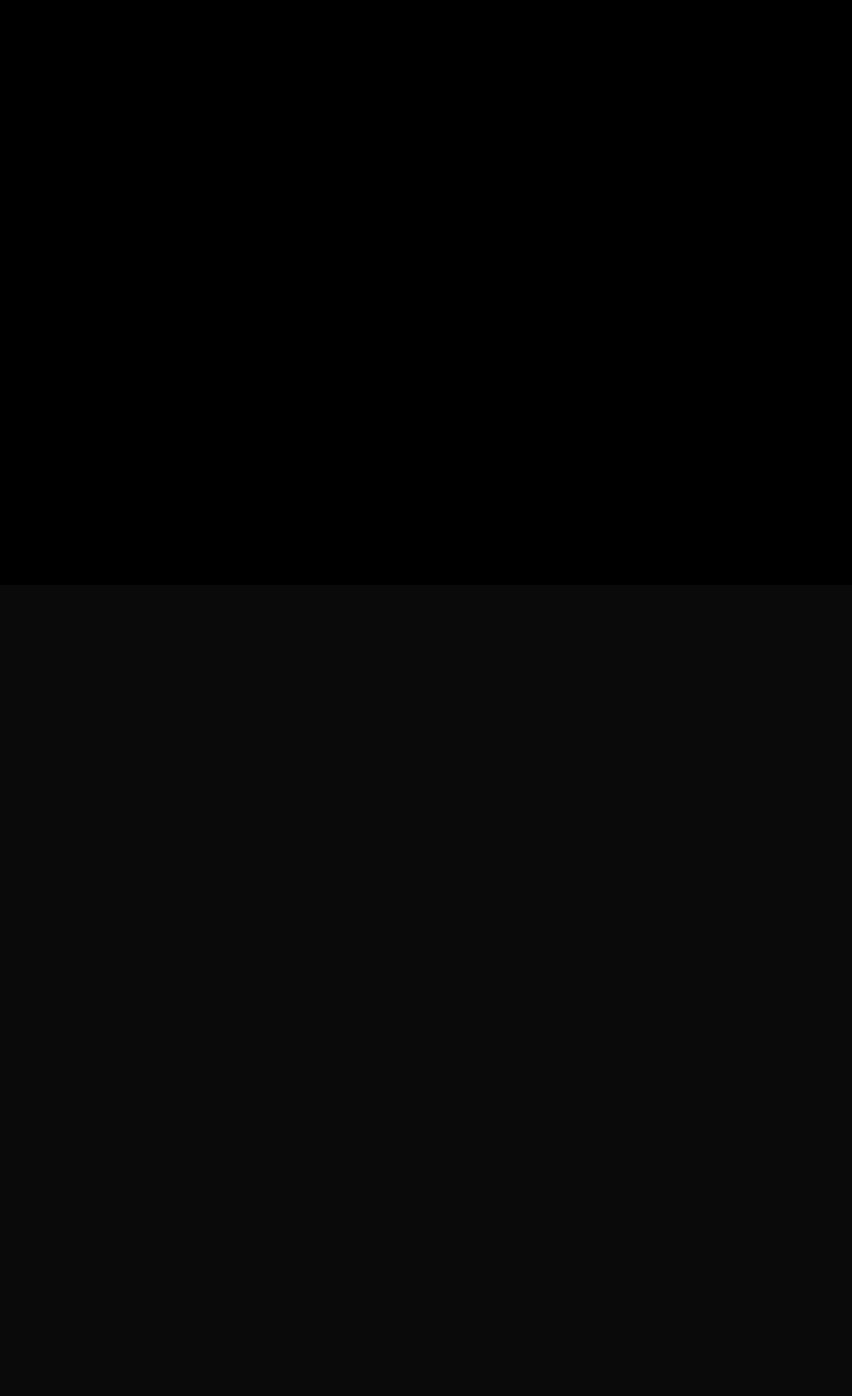
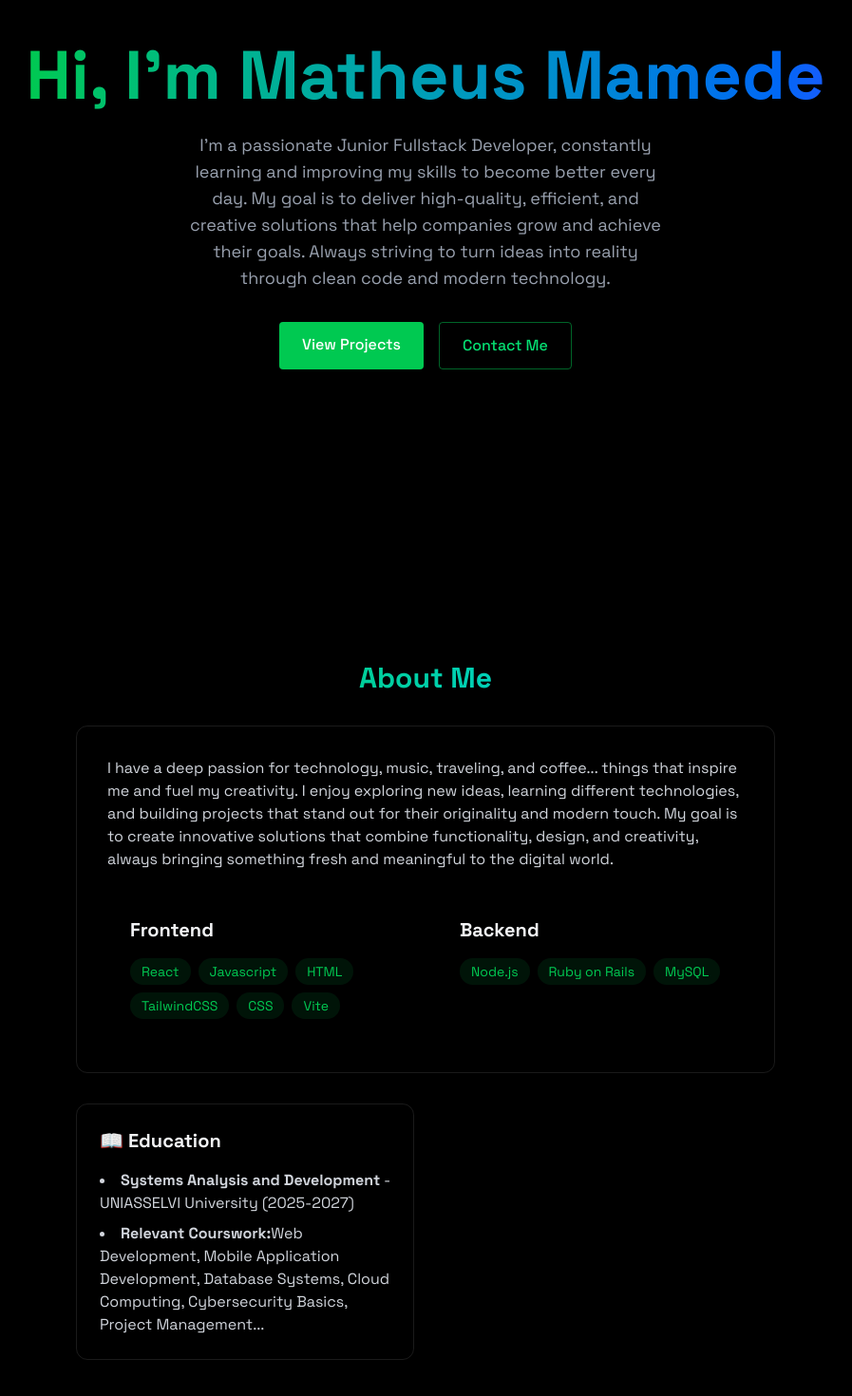
Before and after one commit to SevenMatt/Portifolio, a React (Vite) app: page / in a window 1280 px wide. Shown: the part 184-1654 px from the top of the page at 95% size, without its empty margins (192-1089 px from the left). Before the commit the page ends 800 px from the top, so only its background shows below. Built offline with nearby package versions, Linux system fonts and the light colour scheme.

Commit message:
Atualização 2

```diff
--- a/src/App.jsx
+++ b/src/App.jsx
@@ -3,6 +3,8 @@ import './App.css'
 import { LoadingScreen } from './components/LoadingScreen';
 import { Navbar } from './components/Navbar';
 import { MobileMenu } from './components/MobileMenu';
+import { Home } from './components/sections/Home';
+import { About } from './components/sections/About';
 import "./index.css";
 
 function App() {
@@ -17,6 +19,8 @@ function App() {
       >
           <Navbar menuOpen={menuOpen} setMenuOpen={setMenuOpen} />
           <MobileMenu menuOpen={menuOpen} setMenuOpen={setMenuOpen} />
+          <Home />
+          <About />
       </div>
     </>
   );
--- a/src/components/MobileMenu.jsx
+++ b/src/components/MobileMenu.jsx
@@ -24,25 +24,45 @@ export const MobileMenu = ({ menuOpen, setMenuOpen }) => {
 
             <a
                         href="#home"
-                        className="text-gray-300 hover:text-white transition-colors"
+                        onClick={() => setMenuOpen(false)}
+                        className={`text-2xl font-semibold text-white my-4 transform transition-transform duration-300
+                                    ${menuOpen ? "opacivy-100 translate-y-0"
+                                               : "opacivy-0 translate-y-5"
+                                    }
+                              `}
                         >
                          Home
                         </a>
                         <a
                         href="#about"
-                        className="text-gray-300 hover:text-white transition-colors"
+                        onClick={() => setMenuOpen(false)}
+                         className={`text-2xl font-semibold text-white my-4 transform transition-transform duration-300
+                                    ${menuOpen ? "opacivy-100 translate-y-0"
+                                               : "opacivy-0 translate-y-5"
+                                    }
+                              `}
                         >
                          About
                         </a>
                         <a
                         href="#projects"
-                        className="text-gray-300 hover:text-white transition-colors"
+                        onClick={() => setMenuOpen(false)}
+                        className={`text-2xl font-semibold text-white my-4 transform transition-transform duration-300
+                                    ${menuOpen ? "opacivy-100 translate-y-0"
+                                               : "opacivy-0 translate-y-5"
+                                    }
+                              `}
                         >
                          Projects
                         </a>
                         <a
                         href="#contact"
-                        className="text-gray-300 hover:text-white transition-colors"
+                        onClick={() => setMenuOpen(false)}
+                         className={`text-2xl font-semibold text-white my-4 transform transition-transform duration-300
+                                    ${menuOpen ? "opacivy-100 translate-y-0"
+                                               : "opacivy-0 translate-y-5"
+                                    }
+                              `}
                         >
                          Contact
                         </a>
--- a/src/components/sections/About.jsx
+++ b/src/components/sections/About.jsx
@@ -0,0 +1,89 @@
+export const About = () => {
+
+    const frontendSkills = [
+        "React",
+        "Javascript",
+        "HTML",
+        "TailwindCSS",
+        "CSS",
+        "Vite"
+    ];
+
+    const backendSkills = [
+        "Node.js",
+        "Ruby on Rails",
+        "MySQL"
+    ];
+
+    return (
+    <section
+        id="about"
+        className="min-h-screen flex items-center justify-center py-20"
+    >
+
+        <div className="max-w-3xl mx-auto px-4">
+            <h2 className="text-3xl font-bold mb-8 bg-gradient-to-r from-green-500 to-cyan-400 bg-clip-text text-transparent text-center ">
+                {" "}
+                 About Me
+            </h2>
+
+            <div className="rounded-xl p-8 border-white/10 border hover:-translate-y-1 transition-all">
+                <p className="text-gray-300 mb-6">
+                    I have a deep passion for technology, music, traveling, and coffee...
+                    things that inspire me and fuel my creativity. I enjoy exploring new ideas, learning different technologies, and building projects that stand out for their originality and modern touch.
+                    My goal is to create innovative solutions that combine functionality, design, and creativity, always bringing something fresh and meaningful to the digital world.
+                </p>
+
+                <div className="grid grid-cols-1 md:grid-cols-2 gap-6">
+                    <div className="rounded-xl p-6 hover:-translate-y-1 transition-all">
+                        <h3 className="text-xl font-bold mb-4">Frontend</h3>
+                        <div className="flex flex-wrap gap-2">
+                            {frontendSkills.map((tech, key) => (
+                                <span
+                                key={key}
+                                className="bg-green-500/10 text-green-500 py-1 px-3 rounded-full text-sm hover:bg-green-500/20
+                                                 hover:shadow-0[0_2px_8px_rgba(59,130,2246,0.2)]
+                                "
+                                >
+                                    {tech}
+                                </span>
+                            ))}
+                        </div>
+                    </div>
+
+                     <div className="rounded-xl p-6 hover:-translate-y-1 transition-all">
+                        <h3 className="text-xl font-bold mb-4">Backend</h3>
+                        <div className="flex flex-wrap gap-2">
+                            {backendSkills.map((tech, key) => (
+                                <span
+                                key={key}
+                                className="bg-green-500/10 text-green-500 py-1 px-3 rounded-full text-sm hover:bg-green-500/20
+                                                 hover:shadow-0[0_2px_8px_rgba(59,130,2246,0.2)]
+                                "
+                                >
+                                    {tech}
+                                </span>
+                            ))}
+                        </div>
+                    </div>
+                </div>
+            </div>
+
+            <div className="grid grid-cols-1 md:grid-cols-2 gap-6 mt-8">
+                <div className="p-6 rounded-xl border-white/10 border hover:-translate-y-1 transition-all">
+                    <h3 className="text-xl font-bold mb-4"> 📖 Education </h3>
+                    <ul className="list-disc list-inside text-gray-300 space-y-2">
+                        <li>
+                            <strong>Systems Analysis and Development</strong> - UNIASSELVI University (2025-2027)
+                        </li>
+                        <li>
+                            <strong>Relevant Courswork:</strong>Web Development, Mobile Application Development, Database Systems, Cloud Computing, Cybersecurity Basics, Project Management...
+                        </li>
+                    </ul>
+                </div>
+
+            </div>
+        </div>
+    </section>
+  );
+};
--- a/src/components/sections/Home.jsx
+++ b/src/components/sections/Home.jsx
@@ -0,0 +1,39 @@
+
+
+export const Home = () => {
+    return (
+    <section
+        id="home"
+        className="min-h-screen flex items-center justify-center relative"
+    >
+        <div className="text-center z-10 px-4">
+            <h1 className="text-5xl md:text-7xl font-bold mb-6 bg-gradient-to-r from-green-500 to-blue-600 bg-clip-text text-transparent gradient-text leading-right">
+                Hi, I'm Matheus Mamede
+            </h1>
+
+            <p className="text-gray-400 text-lg mb-8 max-w-lg mx-auto">
+                I’m a passionate Junior Fullstack Developer, constantly learning and improving my skills to become better every day.
+                My goal is to deliver high-quality, efficient, and creative solutions that help companies grow and achieve their goals.
+                Always striving to turn ideas into reality through clean code and modern technology.
+            </p>
+            <div className="flex justify-center space-x-4">
+                <a
+                href="projects"
+                className="bg-green-500 text-white py-3 px-6 rounded font-medium transition relative overflow-hidden hover:-translate-y-0.5 hover:shadow-[0_0_15px_rgba(59, 130, 246, 0.4)]"
+                >
+                View Projects
+                </a>
+
+                <a
+                href="contact"
+                className="border border-green-500/50 text-green-400 py-3 px-6 rounded font-medium transition-all duration-200
+                hover:-translate-y-0.5 hover:shadow-[0_0_15px_rgba(59, 130, 246, 0.4)] hover:bg-green-500/10"
+                >
+                Contact Me
+                </a>
+            </div>
+        </div>
+
+    </section>
+  );
+};
```
